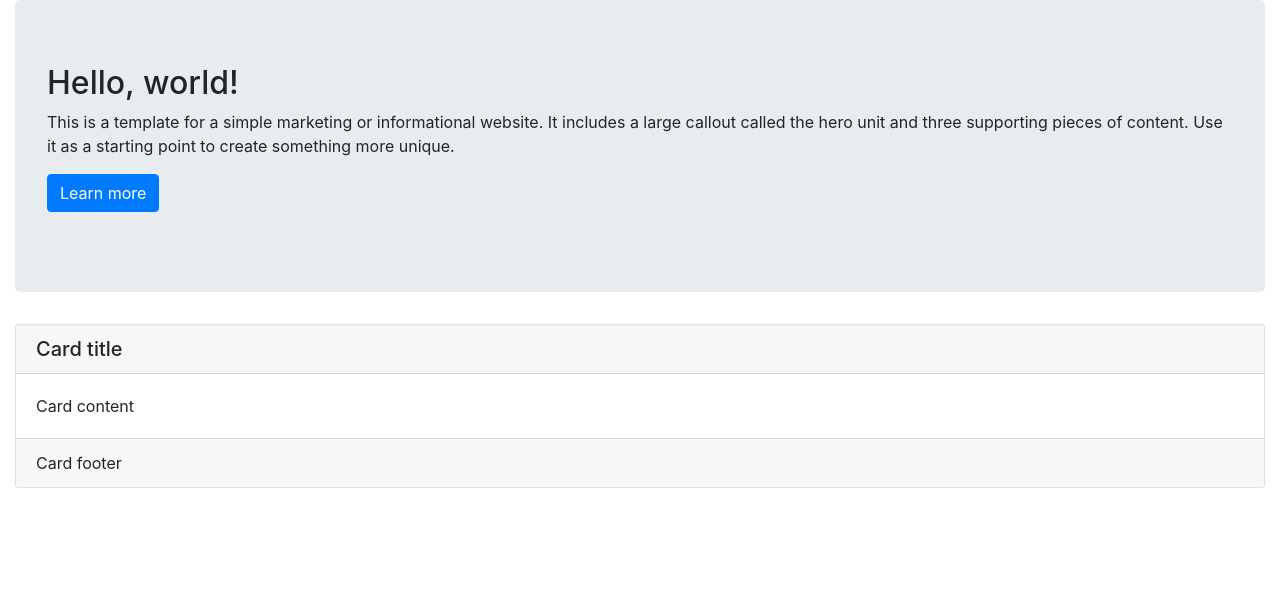
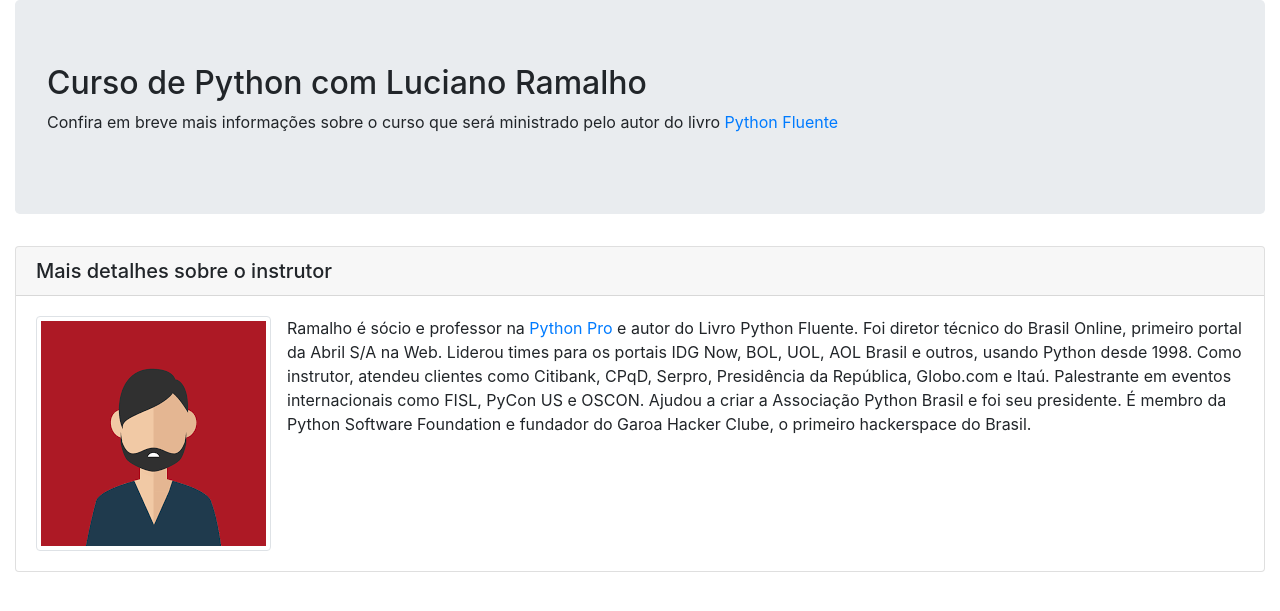
Before and after one commit to thiago-garcia/curso-django, a Django app: page / in a window 1280 px wide. Shown: the part 56-667 px from the top of the page. Run offline with Django 4.2, Linux system fonts and the light colour scheme; some libraries are stand-ins or nearby versions.

Commit message:
inserido favicon e adicionado o texto na landing page #54

```diff
--- a/pypro/base/templates/base/home.html
+++ b/pypro/base/templates/base/home.html
@@ -9,8 +9,9 @@
 
 	<title>Python Pro</title>
 
-	<meta name="description" content="Source code generated using layoutit.com">
-	<meta name="author" content="LayoutIt!">
+	<meta name="description" content="Página do curso Python Pro">
+	<meta name="author" content="Thiago Garcia">
+	<link rel="icon" type="image/png" href="{% static 'img/favicon.png' %}"/>
 
 	<link href="{% static 'css/bootstrap.min.css' %}" rel="stylesheet">
 	<link href="{% static 'css/style.css' %}" rel="stylesheet">
@@ -38,15 +39,11 @@
 			<div class="col-md-12">
 				<div class="jumbotron">
 					<h2>
-						Hello, world!
+						Curso de Python com Luciano Ramalho
 					</h2>
 					<p>
-						This is a template for a simple marketing or informational website. It includes a large callout
-						called the hero unit and three supporting pieces of content. Use it as a starting point to
-						create something more unique.
-					</p>
-					<p>
-						<a class="btn btn-primary btn-large" href="#">Learn more</a>
+						Confira em breve mais informações sobre o curso que será ministrado pelo autor do livro
+						<a href="http://shop.oreilly.com/product/0636920032519.do" target="_blank">Python Fluente</a>
 					</p>
 				</div>
 			</div>
@@ -55,15 +52,19 @@
 			<div class="col-md-12">
 				<div class="card">
 					<h5 class="card-header">
-						Card title
+						Mais detalhes sobre o instrutor
 					</h5>
 					<div class="card-body">
 						<p class="card-text">
-							Card content
+							<img src="{% static 'img/user.png' %}" alt="Autor" class="img-thumbnail float-left mr-3" />
+							Ramalho é sócio e professor na <a href="www.python.pro.br">Python Pro</a> e autor do Livro
+							Python Fluente. Foi diretor técnico do Brasil Online, primeiro portal da Abril S/A na Web.
+							Liderou times para os portais IDG Now, BOL, UOL, AOL Brasil e outros, usando Python desde 1998.
+							Como instrutor, atendeu clientes como Citibank, CPqD, Serpro, Presidência da República,
+							Globo.com e Itaú. Palestrante em eventos internacionais como FISL, PyCon US e OSCON. Ajudou a
+							criar a Associação Python Brasil e foi seu presidente. É membro da Python Software Foundation e
+							fundador do Garoa Hacker Clube, o primeiro hackerspace do Brasil.
 						</p>
-					</div>
-					<div class="card-footer">
-						Card footer
 					</div>
 				</div>
 			</div>
```
Also changed, not shown: pypro/base/static/img/favicon.png (added), pypro/base/static/img/user.png (added).
